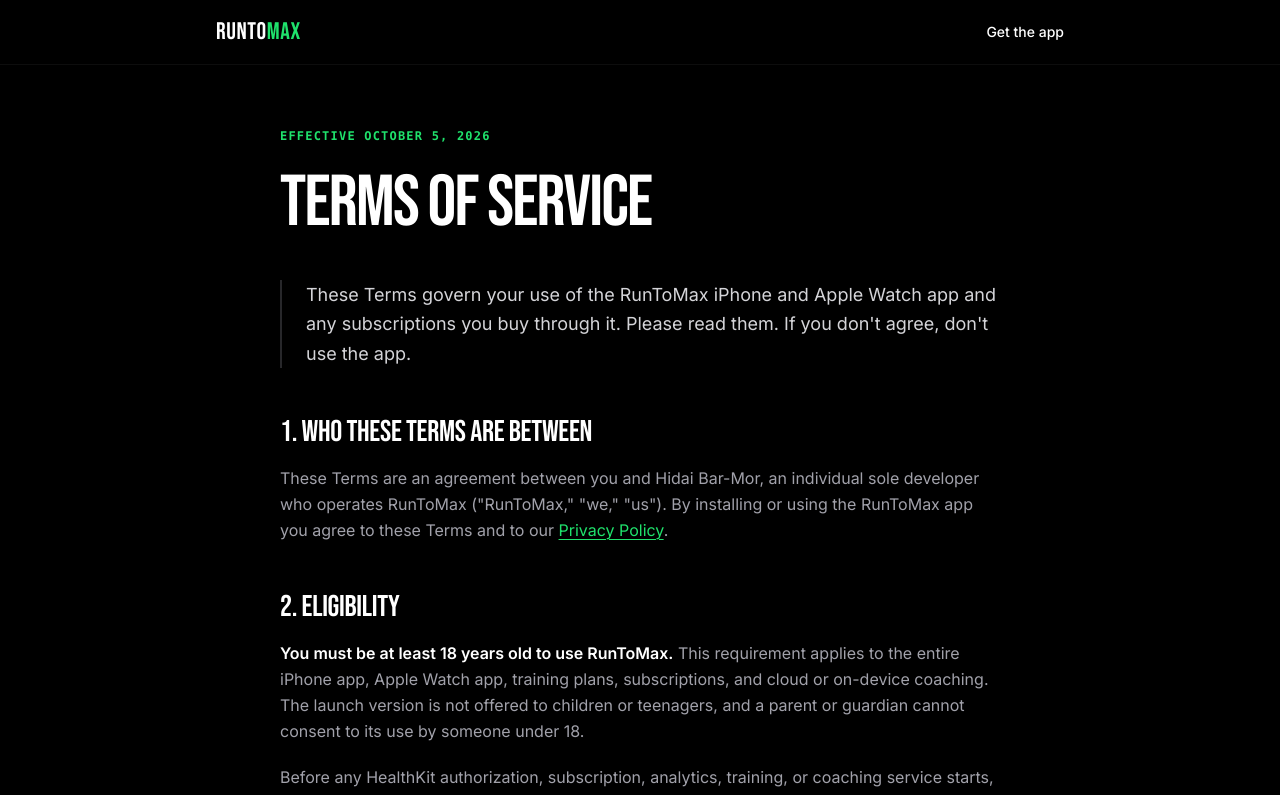
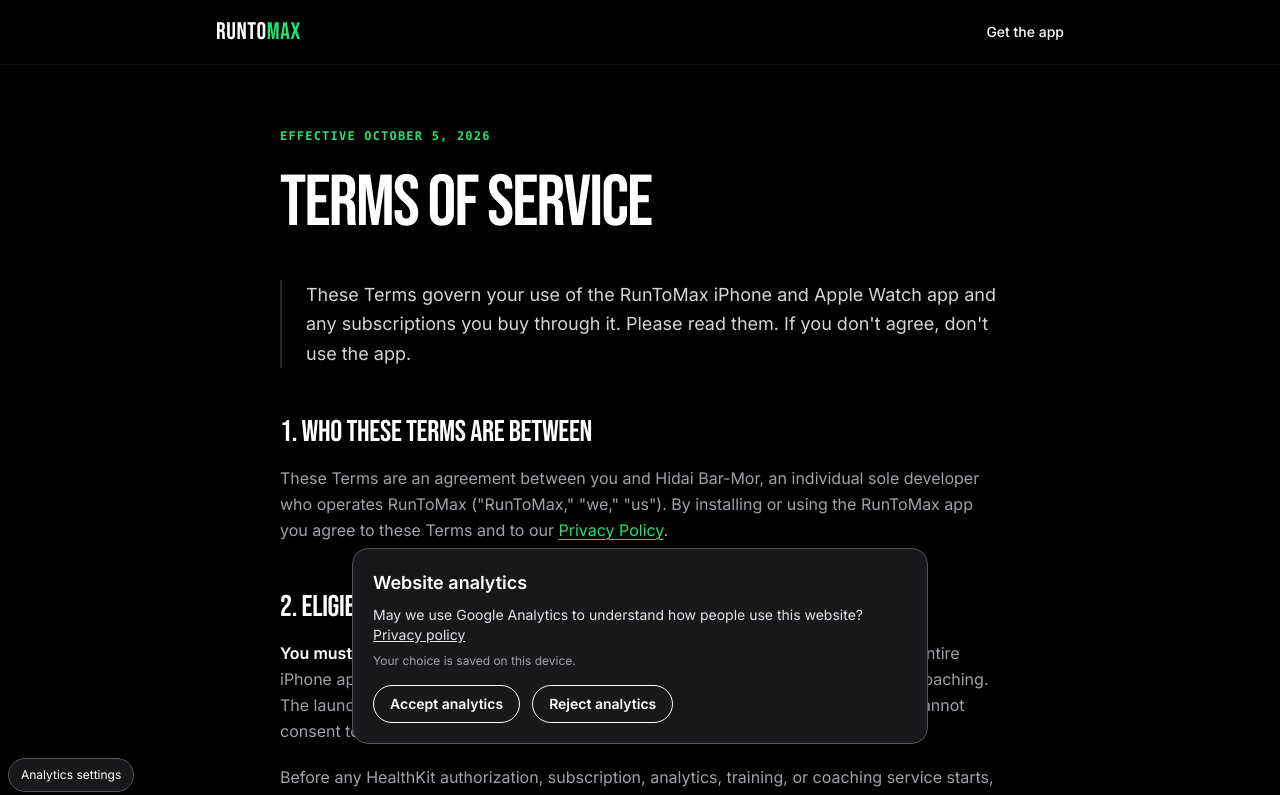
Before and after one commit to hidai25/runtomax_landing_page, a Next.js app: page /terms in a window 1280 px wide. Shown: the top 795 px of the page. Built offline with nearby package versions, Linux system fonts and the light colour scheme.

Commit message:
Prepare consent-based website analytics

```diff
--- a/app/(en)/layout.tsx
+++ b/app/(en)/layout.tsx
@@ -1,3 +1,4 @@
+import AnalyticsConsent from "@/app/_components/AnalyticsConsent";
 import type { Metadata } from "next";
 import { Inter, Bebas_Neue } from "next/font/google";
 import "../globals.css";
@@ -94,6 +95,7 @@
           dangerouslySetInnerHTML={{ __html: JSON.stringify(jsonLd) }}
         />
         {children}
+        <AnalyticsConsent lang="en" />
       </body>
     </html>
   );
--- a/app/(en)/privacy/page.tsx
+++ b/app/(en)/privacy/page.tsx
@@ -68,7 +68,7 @@
         </li>
         <li>
           The launch version has no public Strava integration, RevenueCat,
-          Lifetime purchase, advertising, IDFA, or website analytics.
+          Lifetime purchase, advertising, or IDFA. Website analytics is optional.
         </li>
       </ul>
 
@@ -568,14 +568,9 @@
       </p>
 
       <h2>Website</h2>
-      <p>
-        The RunToMax website is a static site. It does not use Google
-        Analytics, advertising trackers, non-essential analytics cookies, or
-        signup forms. The only way to send us information from the website is
-        to email <a href={CONTACT_MAILTO}>{CONTACT_EMAIL}</a>, and we use
-        what you send only to reply to you. Links to the App Store are handled
-        by Apple under Apple&apos;s privacy policy.
-      </p>
+      <p>With your consent, this website uses Google Analytics to understand website visits and usage. Google receives information such as pages viewed, browser and device information, approximate location, and referral source. Google Analytics uses cookies to distinguish visits. We do not send your workout or health data to website analytics.</p>
+      <p>You can accept or reject analytics using the website banner, or change your choice using Analytics settings. If you reject analytics, the Google Analytics tag is not loaded. Withdrawing consent stops future collection and removes first-party Google Analytics cookies. Your choice is stored in your browser. Google may process information outside your country; see <a href="https://policies.google.com/privacy">Google’s privacy policy</a>. Contact <a href={CONTACT_MAILTO}>{CONTACT_EMAIL}</a> about website privacy.</p>
+      <p>Links to the App Store are handled by Apple under Apple&apos;s privacy policy.</p>
 
       <h2>What RunToMax does not use at launch</h2>
       <ul>
@@ -583,7 +578,6 @@
         <li>No public Strava integration in the launch build.</li>
         <li>No RevenueCat subscription processing.</li>
         <li>No Lifetime purchase or separate AI Coaching subscription.</li>
-        <li>No Google Analytics on the website.</li>
         <li>
           No RunToMax email/password account. Optional training-history sync
           with Sign in with Apple is planned for version 1.3; it is currently
--- a/app/(fr)/layout.tsx
+++ b/app/(fr)/layout.tsx
@@ -1,3 +1,4 @@
+import AnalyticsConsent from "@/app/_components/AnalyticsConsent";
 import type { Metadata } from "next";
 import { Inter, Bebas_Neue } from "next/font/google";
 import "../globals.css";
@@ -51,6 +52,7 @@
       <body className="antialiased bg-black text-white selection:bg-[#1FE26C] selection:text-black overflow-x-hidden">
         <script type="application/ld+json" dangerouslySetInnerHTML={{ __html: JSON.stringify(jsonLd) }} />
         {children}
+        <AnalyticsConsent lang="fr" />
       </body>
     </html>
   );
--- /dev/null
+++ b/app/_components/AnalyticsConsent.tsx
@@ -0,0 +1,115 @@
+// PROTOTYPE ONLY: do not publish until consent persistence, withdrawal,
+// route changes, localization, and Google requests are verified in a browser.
+"use client";
+
+import { useEffect, useState } from "react";
+import { usePathname } from "next/navigation";
+
+const KEY = "rtm-website-analytics-choice-v1";
+const MEASUREMENT_ID = "G-NSJ1B47X6S";
+type Choice = "accepted" | "rejected" | null;
+type Language = "en" | "fr";
+
+declare global {
+  interface Window {
+    dataLayer?: unknown[][];
+    gtag?: (...args: unknown[]) => void;
+  }
+}
+
+const copy = {
+  en: { title: "Website analytics", body: "May we use Google Analytics to understand how people use this website?", accept: "Accept analytics", reject: "Reject analytics", settings: "Analytics settings", privacy: "Privacy policy", saved: "Your choice is saved on this device.", error: "Your browser could not save your choice. Please clear this site's data in your browser settings." },
+  fr: { title: "Analyse du site", body: "Pouvons-nous utiliser Google Analytics pour comprendre l’utilisation de ce site ?", accept: "Accepter l’analyse", reject: "Refuser l’analyse", settings: "Paramètres d’analyse", privacy: "Politique de confidentialité", saved: "Votre choix est enregistré sur cet appareil.", error: "Votre navigateur n’a pas pu enregistrer votre choix. Veuillez effacer les données de ce site dans les réglages du navigateur." },
+};
+
+function readChoice(): Choice {
+  try {
+    const value = localStorage.getItem(KEY);
+    return value === "accepted" || value === "rejected" ? value : null;
+  } catch { return null; }
+}
+
+function cleanReferrer(): string {
+  try {
+    const ref = new URL(document.referrer);
+    return ref.origin;
+  } catch { return ""; }
+}
+
+export default function AnalyticsConsent({ lang }: { lang: Language }) {
+  const t = copy[lang];
+  const pathname = usePathname();
+  const [choice, setChoice] = useState<Choice>(null);
+  const [ready, setReady] = useState(false);
+  const [open, setOpen] = useState(false);
+  const [error, setError] = useState(false);
+
+  useEffect(() => { setChoice(readChoice()); setReady(true); }, []);
+
+  useEffect(() => {
+    if (!ready || choice !== "accepted") return;
+    (window as unknown as Record<string, unknown>)[`ga-disable-${MEASUREMENT_ID}`] = false;
+    window.dataLayer = window.dataLayer || [];
+    window.gtag = window.gtag || ((...args: unknown[]) => { window.dataLayer!.push(args); });
+    const gtag = window.gtag;
+    if (!document.getElementById("rtm-ga-script")) {
+      gtag("consent", "default", { analytics_storage: "granted", ad_storage: "denied", ad_user_data: "denied", ad_personalization: "denied" });
+      gtag("js", new Date());
+      gtag("config", MEASUREMENT_ID, { send_page_view: false, allow_google_signals: false, allow_ad_personalization_signals: false });
+      const script = document.createElement("script");
+      script.id = "rtm-ga-script";
+      script.async = true;
+      script.src = `https://www.googletagmanager.com/gtag/js?id=${MEASUREMENT_ID}`;
+      document.head.appendChild(script);
+    }
+    gtag("event", "page_view", { page_location: window.location.origin + (pathname || "/"), page_referrer: cleanReferrer(), page_title: document.title });
+  }, [choice, pathname, ready]);
+
+  function choose(value: Exclude<Choice, null>) {
+    if (value === "rejected") {
+      (window as unknown as Record<string, unknown>)[`ga-disable-${MEASUREMENT_ID}`] = true;
+      document.cookie.split(";").forEach((item) => {
+        const name = item.trim().split("=")[0];
+        if (!/^_ga(?:_|$)/.test(name)) return;
+        const expired = `${name}=; Max-Age=0; path=/; SameSite=Lax`;
+        document.cookie = expired;
+        document.cookie = `${expired}; domain=.runtomax.com`;
+      });
+    }
+    try {
+      localStorage.setItem(KEY, value);
+      if (localStorage.getItem(KEY) !== value) throw new Error("Preference not saved");
+    } catch {
+      // Fail closed for the current page. Tell the visitor if the browser
+      // cannot persist the new choice.
+      if (value === "rejected") {
+        (window as unknown as Record<string, unknown>)[`ga-disable-${MEASUREMENT_ID}`] = true;
+        setChoice("rejected");
+      }
+      setError(true);
+      return;
+    }
+    if (value === "rejected" && choice === "accepted") {
+      window.location.reload();
+      return;
+    }
+    setChoice(value);
+    setError(false);
+    setOpen(false);
+  }
+
+  if (!ready) return null;
+  return <>
+    <button type="button" onClick={() => setOpen(true)} className="fixed bottom-2 left-2 z-[100] rounded-full bg-zinc-900 px-3 py-2 text-xs text-white border border-zinc-600">{t.settings}</button>
+    {(choice === null || open) && <section role="region" aria-label={t.title} className="fixed bottom-14 left-3 right-3 z-[101] mx-auto max-w-xl rounded-2xl border border-zinc-600 bg-zinc-900 p-5 text-white shadow-xl">
+      <h2 className="font-semibold text-lg">{t.title}</h2>
+      <p className="mt-2 text-sm text-zinc-200">{t.body} <a href="/privacy/" className="underline">{t.privacy}</a></p>
+      {!error && <p className="mt-2 text-xs text-zinc-400">{t.saved}</p>}
+      {error && <p role="alert" className="mt-2 text-sm text-amber-300">{t.error}</p>}
+      <div className="mt-4 flex flex-wrap gap-3">
+        <button type="button" onClick={() => choose("accepted")} className="rounded-full border border-white px-4 py-2 text-sm font-semibold">{t.accept}</button>
+        <button type="button" onClick={() => choose("rejected")} className="rounded-full border border-white px-4 py-2 text-sm font-semibold">{t.reject}</button>
+      </div>
+    </section>}
+  </>;
+}
```
